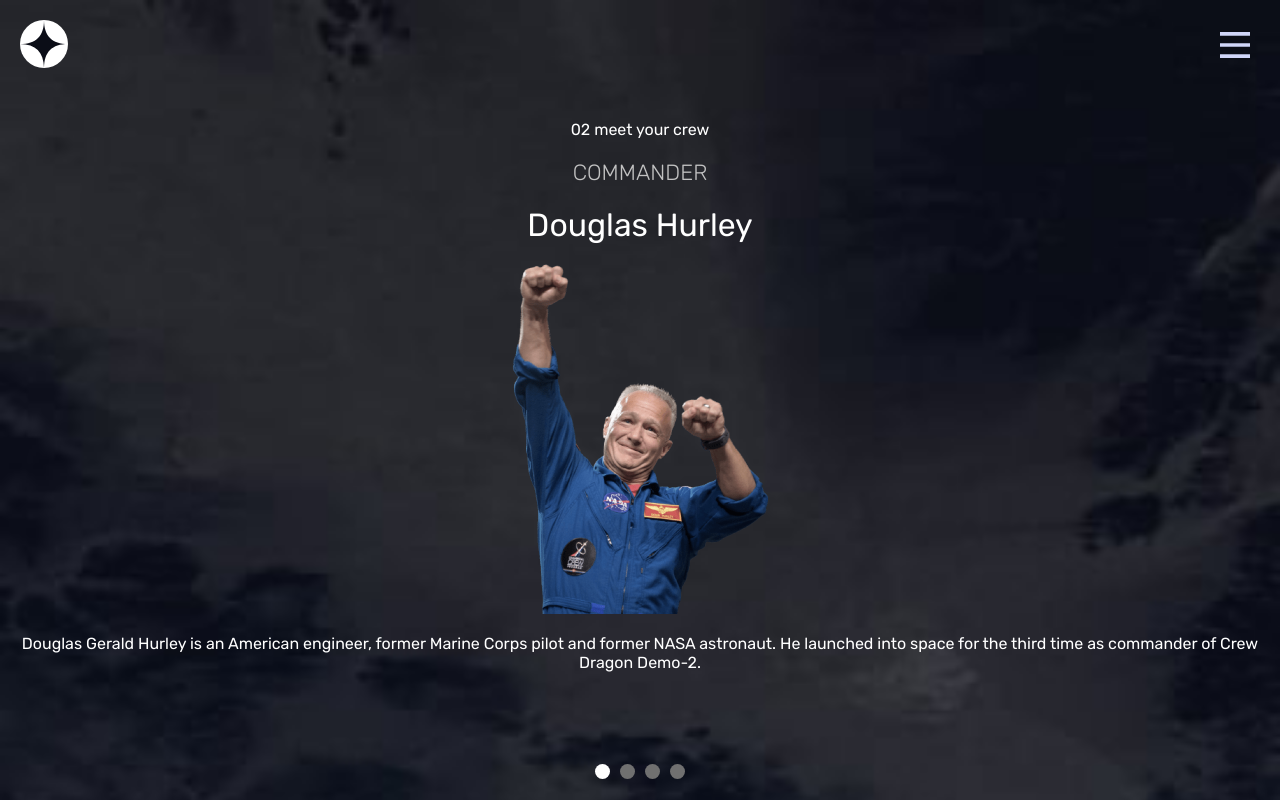
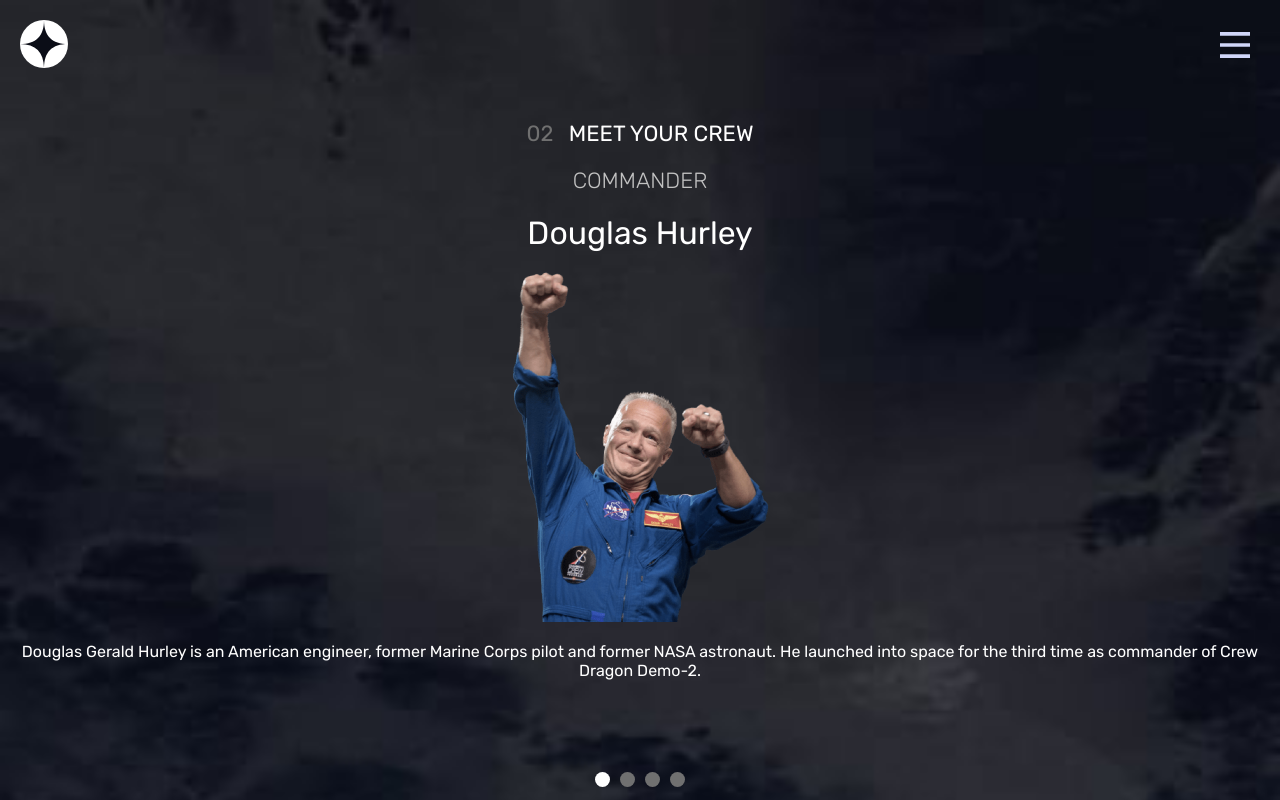
Before and after one commit to Ungrez/space-tourism-website, a React (Create React App) app: page /crew in a window 1280 px wide. Built offline with nearby package versions, Linux system fonts and the light colour scheme.

Commit message:
p crew scss

```diff
--- a/src/sass/pages/Crew.scss
+++ b/src/sass/pages/Crew.scss
@@ -9,7 +9,7 @@
   position: relative;
   transition: 0.5s;
   opacity: 0;
-  & > p {
+  & p:nth-child(1) {
     font-size: 22px;
     text-transform: uppercase;
     & span {
```
